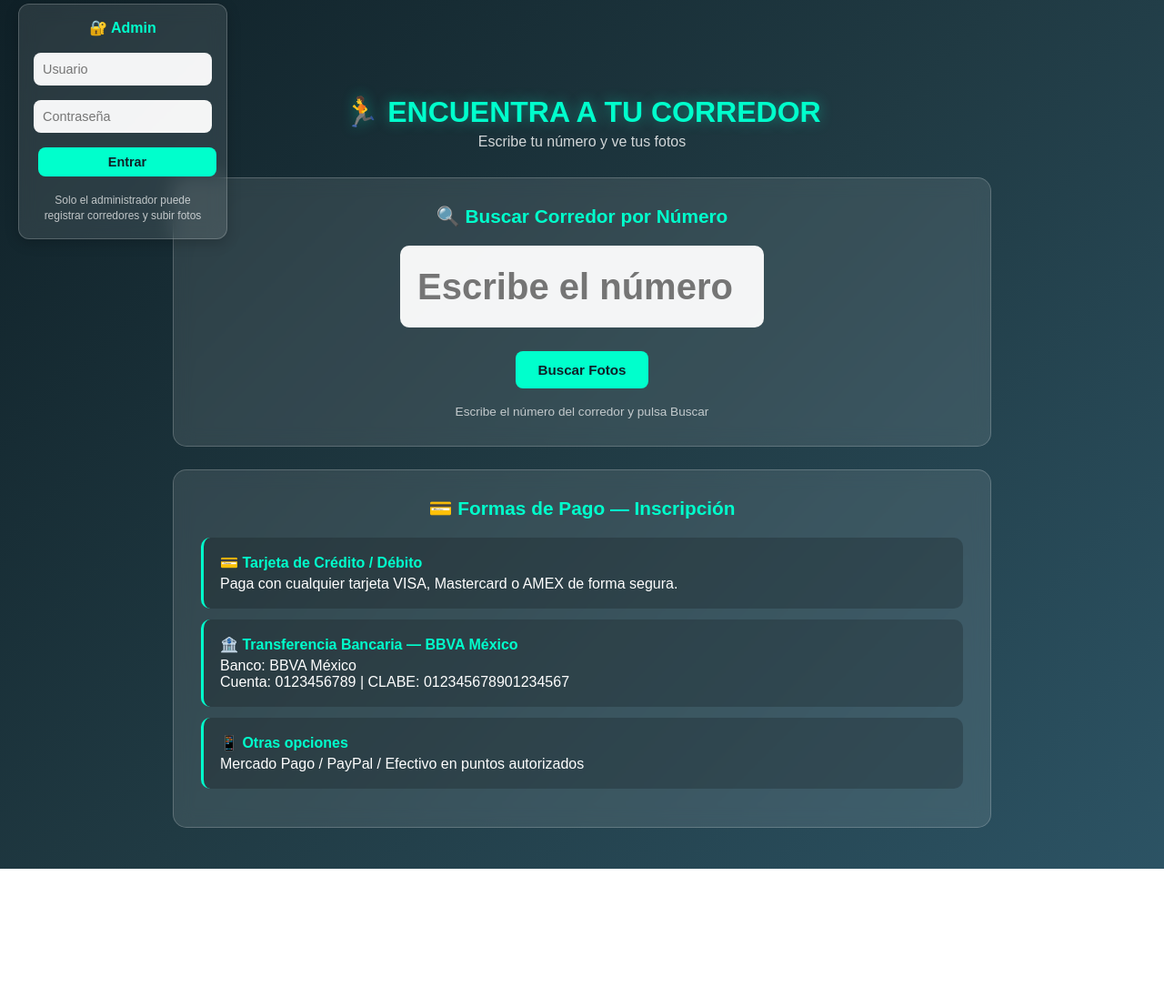
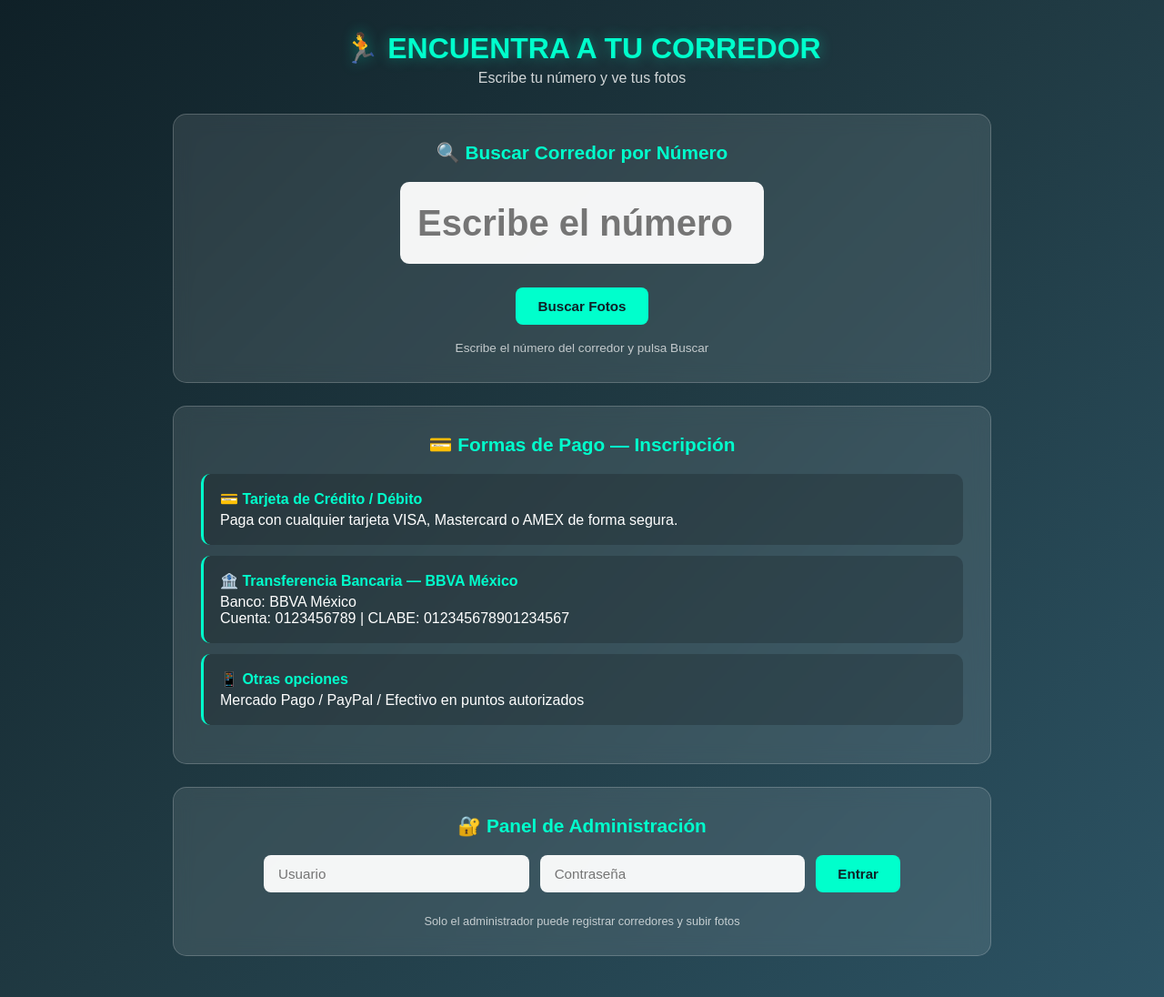
Before and after one commit to tonomarcp76-hash/corredores-deportivos-, a plain HTML site: page index.html in a window 1280 px wide. Shown: the part 16-1112 px from the top of the page at 91% size. Before the commit the page ends 971 px from the top, so only its background shows below. Drawn offline with Linux system fonts and the light colour scheme.

Commit message:
Update index.html

```diff
--- a/index.html
+++ b/index.html
@@ -20,51 +20,16 @@
         .container {
             max-width: 900px;
             margin: 0 auto;
-            position: relative;
-            padding-top: 90px;
         }
-
-        /* 🔐 CUADRO DE ADMINISTRADOR */
-        .login-box {
-            position: fixed;
-            top: 20px;
-            left: 20px;
-            width: 230px;
-            background: rgba(255,255,255,0.1);
-            padding: 16px;
-            border-radius: 12px;
-            text-align: center;
-            backdrop-filter: blur(10px);
-            border: 1px solid rgba(255,255,255,0.2);
-            z-index: 100;
-            box-shadow: 0 4px 15px rgba(0,0,0,0.2);
-        }
-        .login-box h2 { color: #00ffcc; margin-bottom: 10px; font-size: 1rem; }
-        .login-box input {
-            width: 100%;
-            margin: 8px 0;
-            padding: 10px;
-            border-radius: 8px;
-            border: none;
-            background: rgba(255,255,255,0.95);
-            color: #0f2027;
-            font-size: 0.9rem;
-        }
-        .login-box button {
-            padding: 8px 16px;
-            font-size: 0.9rem;
-            width: 100%;
-        }
-        .login-box p { font-size: 0.75rem; opacity: 0.7; margin-top: 10px; line-height: 1.4; }
 
         header {
             text-align: center;
-            padding: 10px 0 30px;
+            padding: 30px 0;
         }
         header h1 { font-size: 2rem; color: #00ffcc; text-shadow: 0 0 15px rgba(0,255,204,0.4); }
         header p { opacity: 0.8; margin-top: 5px; }
 
-        .buscador, .form-agregar, .pago {
+        .buscador, .form-agregar, .pago, .login-section, .registro-section {
             background: rgba(255,255,255,0.1);
             padding: 30px;
             border-radius: 15px;
@@ -73,7 +38,7 @@
             border: 1px solid rgba(255,255,255,0.2);
         }
         .buscador { text-align: center; }
-        .buscador h2, .pago h3, .form-agregar h3 {
+        .buscador h2, .pago h3, .form-agregar h3, .login-section h3 {
             color: #00ffcc;
             margin-bottom: 20px;
             font-size: 1.3rem;
@@ -91,6 +56,44 @@
             background: rgba(255,255,255,0.95);
             color: #0f2027;
         }
+
+        /* 🔐 SECCIÓN DE ADMINISTRADOR — HORIZONTAL */
+        .login-section h3 { text-align: center; }
+        .login-box {
+            display: flex;
+            flex-wrap: wrap;
+            gap: 12px;
+            justify-content: center;
+            align-items: center;
+            max-width: 700px;
+            margin: 0 auto;
+        }
+        .login-box input {
+            flex: 1;
+            min-width: 150px;
+            padding: 12px 16px;
+            border-radius: 8px;
+            border: none;
+            background: rgba(255,255,255,0.95);
+            color: #0f2027;
+            font-size: 0.95rem;
+        }
+        .login-box button {
+            padding: 12px 24px;
+            margin: 0;
+            white-space: nowrap;
+        }
+        .login-box p {
+            width: 100%;
+            text-align: center;
+            font-size: 0.8rem;
+            opacity: 0.7;
+            margin-top: 12px;
+        }
+
+        .registro-section { text-align: center; }
+        .registro-section p { margin-top: 8px; font-size: 0.85rem; opacity: 0.7; }
+
         .form-agregar { display: none; text-align: left; }
         .form-agregar.mostrar { display: block; }
         .form-agregar label {
@@ -247,25 +250,11 @@
             margin-top: 10px;
             display: block;
         }
-        #botonRegistrar {
-            text-align: center;
-            margin: 10px 0 25px;
-        }
     </style>
 </head>
 <body onload="verificarSesion()">
 
 <div class="container">
-    <!-- 🔐 INICIO DE SESIÓN ADMINISTRADOR -->
-    <div id="cajaLogin" class="login-box">
-        <h2>🔐 Admin</h2>
-        <input type="text" id="usuario" placeholder="Usuario">
-        <input type="password" id="contrasena" placeholder="Contraseña">
-        <br>
-        <button onclick="iniciarSesion()">Entrar</button>
-        <p>Solo el administrador puede registrar corredores y subir fotos</p>
-    </div>
-
     <button id="btnSalir" class="btn-rojo btn-salir oculto" onclick="cerrarSesion()">🚪 Salir</button>
 
     <header>
@@ -299,9 +288,21 @@
         </div>
     </div>
 
-    <!-- 📷 BOTÓN PARA ABRIR FORMULARIO -->
-    <div id="botonRegistrar" class="oculto">
+    <!-- 🔐 INICIO DE SESIÓN ADMINISTRADOR — AHORA ABAJO Y HORIZONTAL -->
+    <div id="seccionLogin" class="login-section">
+        <h3>🔐 Panel de Administración</h3>
+        <div class="login-box">
+            <input type="text" id="usuario" placeholder="Usuario">
+            <input type="password" id="contrasena" placeholder="Contraseña">
+            <button onclick="iniciarSesion()">Entrar</button>
+            <p>Solo el administrador puede registrar corredores y subir fotos</p>
+        </div>
+    </div>
+
+    <!-- 📷 BOTÓN PARA ABRIR FORMULARIO (SOLO CUANDO HAY SESIÓN) -->
+    <div id="seccionRegistro" class="registro-section oculto">
         <button onclick="mostrarFormulario()">📷 Registrar Corredor y Subir Fotos</button>
+        <p>Entraste como administrador — ¡Bienvenido!</p>
     </div>
 
     <!-- 📤 FORMULARIO DE REGISTRO -->
@@ -396,8 +397,8 @@ function iniciarSesion() {
     if (user === USUARIO_ADMIN && pass === CONTRASENA_ADMIN) {
         sesionActiva = true;
         localStorage.setItem('sesion', 'activa');
-        document.getElementById('cajaLogin').classList.add('oculto');
-        document.getElementById('botonRegistrar').classList.remove('oculto');
+        document.getElementById('seccionLogin').classList.add('oculto');
+        document.getElementById('seccionRegistro').classList.remove('oculto');
         document.getElementById('btnSalir').classList.remove('oculto');
         alert('✅ ¡Bienvenido! Ahora puedes registrar corredores y subir fotos');
     } else {
@@ -408,8 +409,8 @@ function iniciarSesion() {
 function verificarSesion() {
     if (localStorage.getItem('sesion') === 'activa') {
         sesionActiva = true;
-        document.getElementById('cajaLogin').classList.add('oculto');
-        document.getElementById('botonRegistrar').classList.remove('oculto');
+        document.getElementById('seccionLogin').classList.add('oculto');
+        document.getElementById('seccionRegistro').classList.remove('oculto');
         document.getElementById('btnSalir').classList.remove('oculto');
     }
 }
@@ -417,12 +418,17 @@ function verificarSesion() {
 function cerrarSesion() {
     sesionActiva = false;
     localStorage.removeItem('sesion');
-    document.getElementById('cajaLogin').classList.remove('oculto');
-    document.getElementById('botonRegistrar').classList.add('oculto');
+    document.getElementById('seccionLogin').classList.remove('oculto');
+    document.getElementById('seccionRegistro').classList.add('oculto');
+    document.getElementById('form
+function cerrarSesion() {
+    sesionActiva = false;
+    localStorage.removeItem('sesion');
+    document.getElementById('seccionLogin').classList.remove('oculto');
+    document.getElementById('seccionRegistro').classList.add('oculto');
     document.getElementById('formAgregar').classList.add('oculto');
     document.getElementById('btnSalir').classList.add('oculto');
     document.getElementById('usuario').value = '';
-    document.getElementById('contrasena').value = '';
     document.getElementById('contrasena').value = '';
 }
 
```
